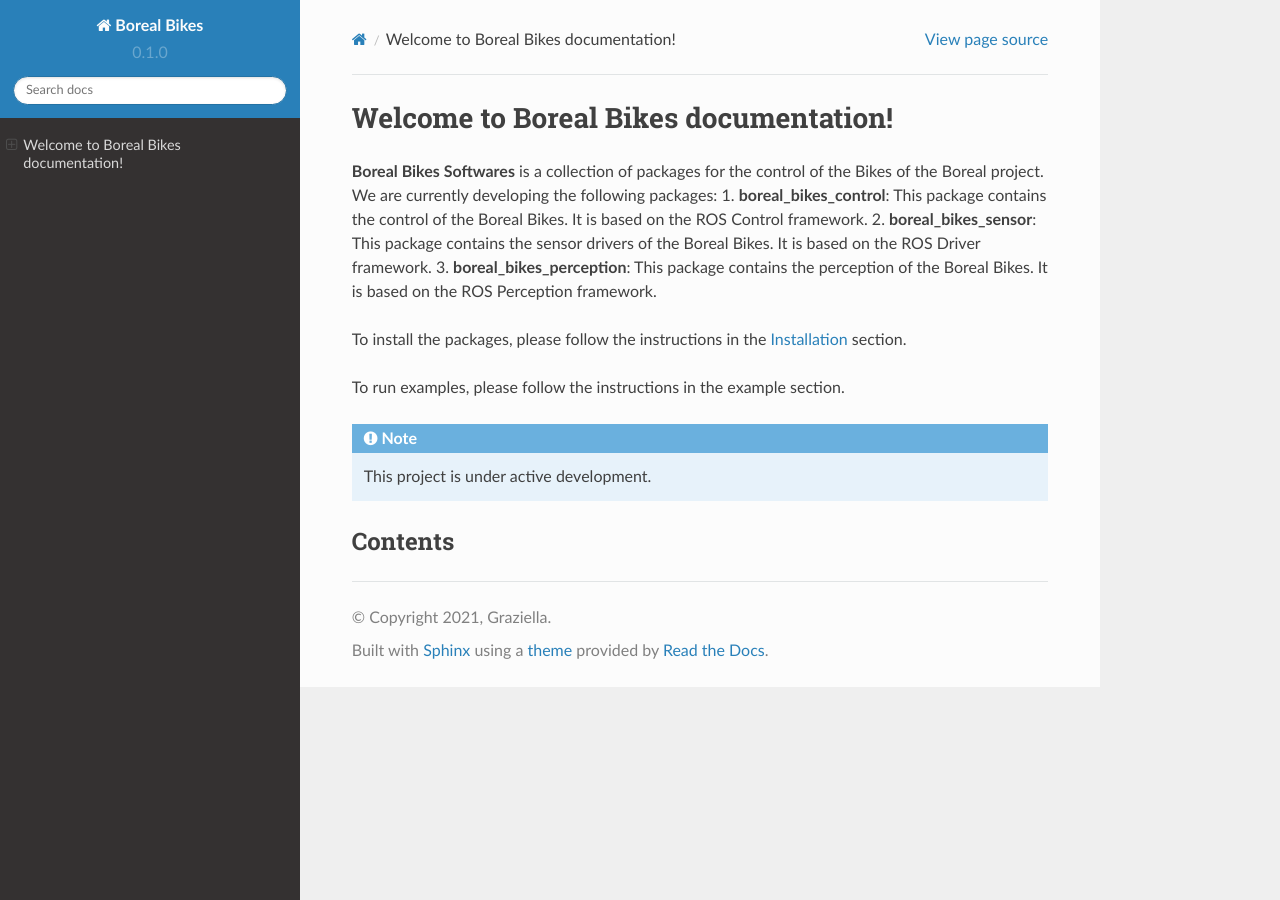
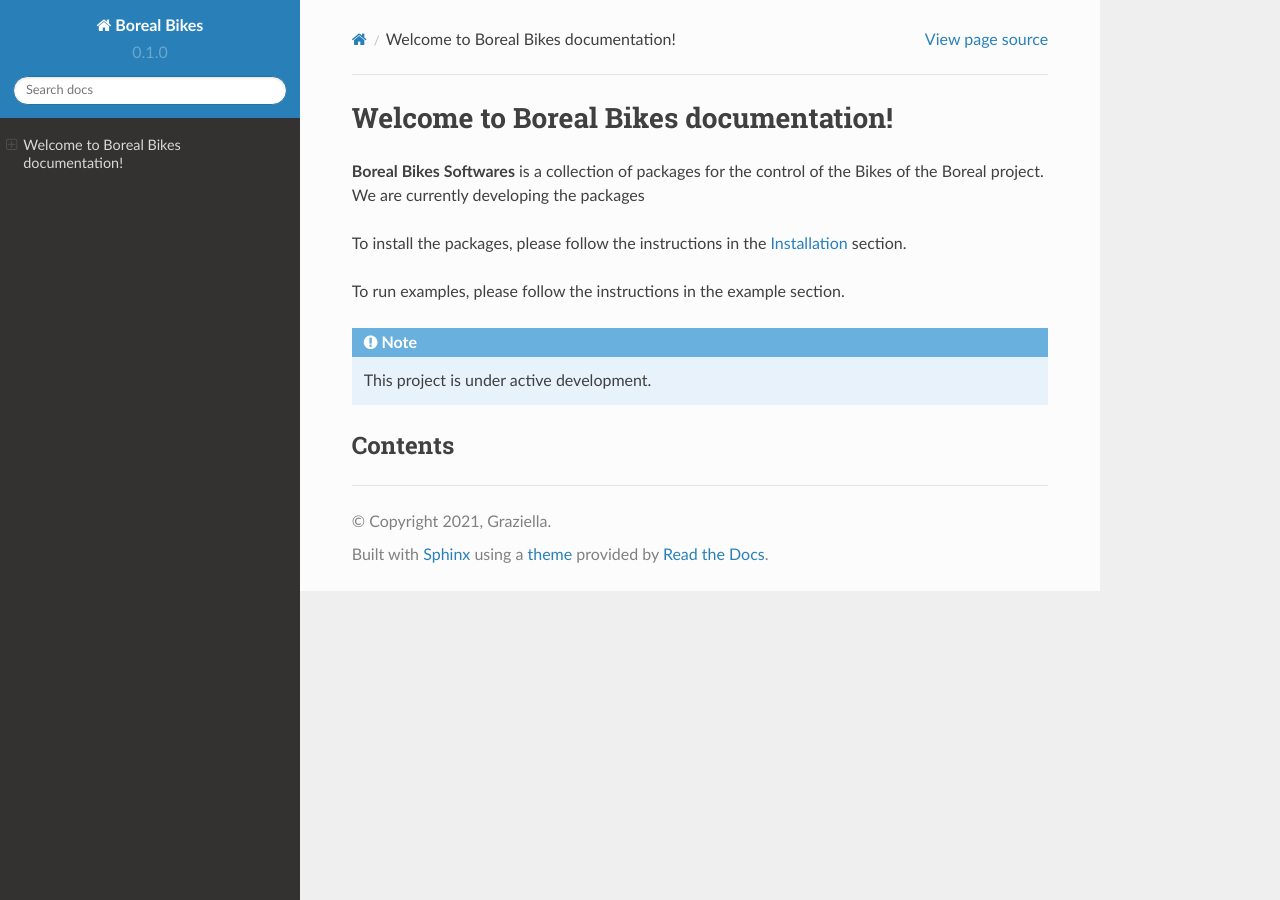
Before and after one commit to borealbikes-dev/borealbikes-documentation, a Sphinx documentation site: the page built from docs/source/index.rst, in a window 1280 px wide. Built offline with Sphinx 7.4.7 and the Read the Docs theme 2.0.0, drawn with Linux system fonts in a browser that asks for light colours; pages that are not in the unit, such as notebooks, are missing from menus.

Commit message:
Second Update

```diff
--- a/docs/source/index.rst
+++ b/docs/source/index.rst
@@ -2,10 +2,7 @@ Welcome to Boreal Bikes documentation!
 ===================================
 
 **Boreal Bikes Softwares** is a collection of packages for the control of the Bikes of the Boreal project.
-We are currently developing the following packages:
-1. **boreal_bikes_control**: This package contains the control of the Boreal Bikes. It is based on the ROS Control framework.
-2. **boreal_bikes_sensor**: This package contains the sensor drivers of the Boreal Bikes. It is based on the ROS Driver framework.
-3. **boreal_bikes_perception**: This package contains the perception of the Boreal Bikes. It is based on the ROS Perception framework.
+We are currently developing the packages
 
 To install the packages, please follow the instructions in the :ref:`installation` section.
 
```
